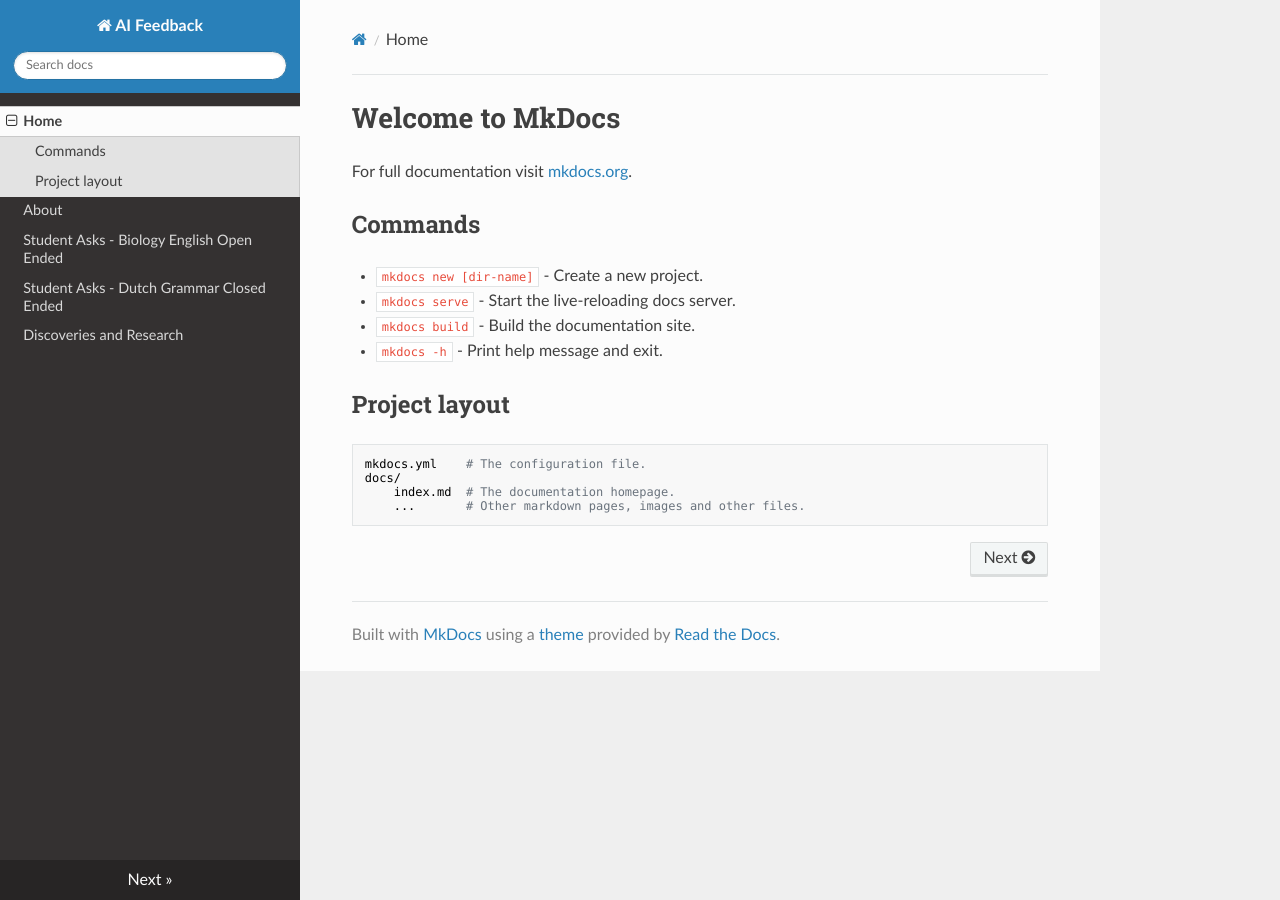
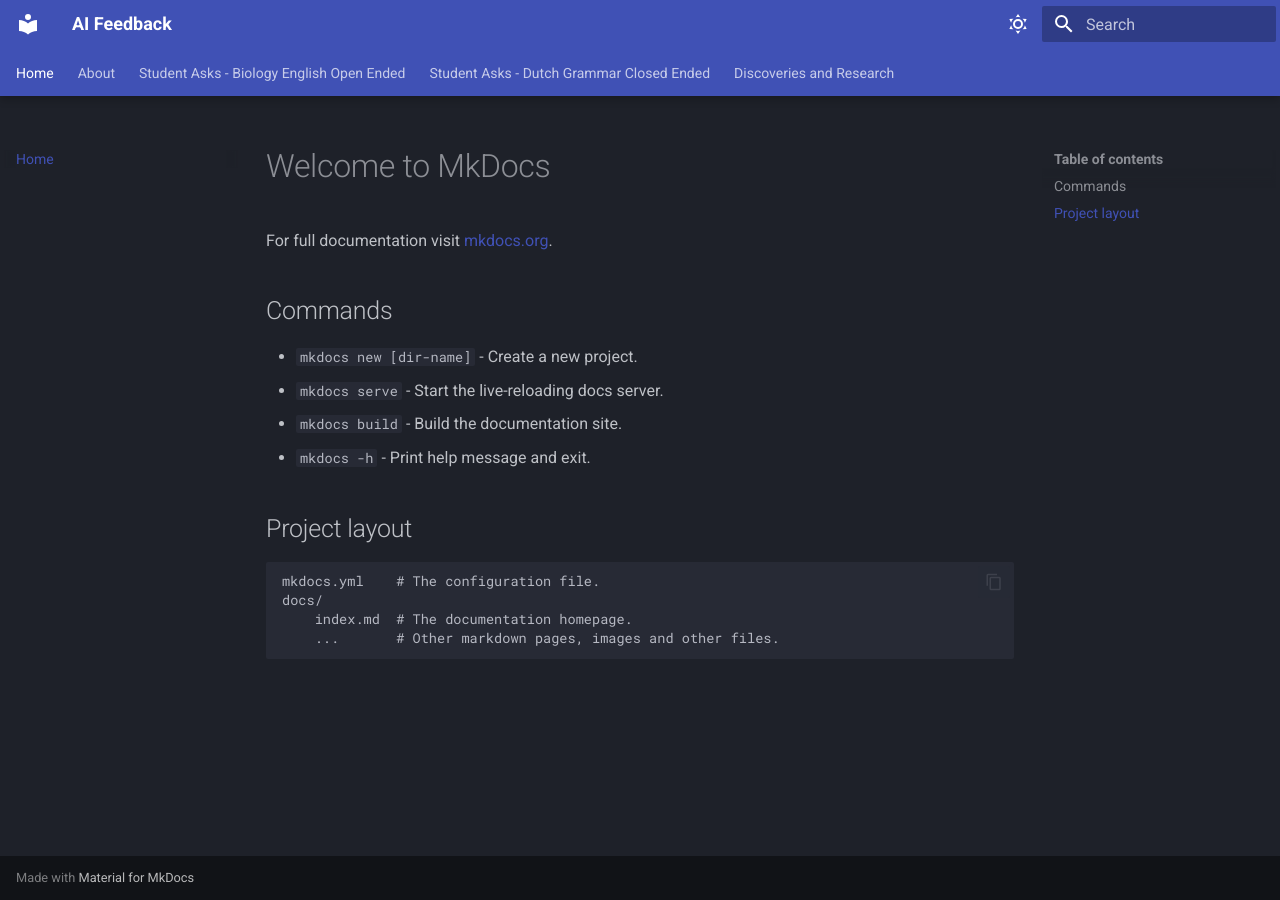
Before and after one commit to SandeepMango159/AIFeedbackEducationDocs, an MkDocs documentation site: the page built from docs/index.md, in a window 1280 px wide. Built offline with MkDocs 1.6.1 and Material for MkDocs 9.7.7, drawn with Linux system fonts in a browser that asks for light colours; nearby versions of some CDN libraries.

Commit message:
Added mkdocs material theme with big config and css
Also added some custom css

```diff
--- /dev/null
+++ b/docs/stylesheets/extra.css
@@ -0,0 +1,51 @@
+/* :root { */
+
+  /* --md-primary-fg-color:        white; */
+  /* --md-primary-fg-color--light: brown; */
+  /* --md-primary-fg-color--dark:  yellow; */
+
+  /* --md-primary-bg-color: red;  */
+  /* --md-primary-bg-color--light: green; */
+
+    /* --md-primary-fg-color:        #232533; */
+    /* --md-primary-fg-color--light: #03a9f4;   */
+    /* --md-primary-fg-color--dark:  #348fff;  */
+    /* --md-accent-fg-color: #348fff; */
+
+/* } */
+
+
+/*
+background #232533 !important
+
+active nav #03a9f4 !important
+
+scrollbar-color: #348fff #282a39; */
+
+/* Css for the admonitions (small tooltips etc) */
+.md-typeset .admonition,
+.md-typeset details {
+  border-width: 0;
+  border-left-width: 4px;
+}
+
+/* Wrapt collapsable quote admonitions  */
+details.quote code {
+  white-space : pre-wrap !important;
+}
+
+
+@media screen and (min-width: 1220px) {
+/* Max width van de site basically */
+.md-grid {
+  max-width: 1650px;
+}
+}
+
+
+@media screen and (min-width: 1921px) {
+/* Max width van de site basically */
+.md-grid {
+  max-width: 1950px;
+}
+}
--- a/mkdocs.yml
+++ b/mkdocs.yml
@@ -7,4 +7,75 @@
   - Student Asks - Dutch Grammar Closed Ended: "Student Asks/Dutch/Grammar/Comparison.md"
   - Discoveries and Research: "discoveries.md"
 
-theme: readthedocs
+theme:
+  name: material
+  palette:
+    # Dark mode
+    - scheme: slate
+    # To switch to light mode
+      toggle:
+        icon: material/weather-sunny
+        name: Switch to light mode
+      primary: custom
+      # accent: red
+
+    # Light mode
+    - scheme: default
+      toggle:
+        icon: material/weather-night
+        name: Switch to dark mode
+  font:
+    text: Roboto
+  language: en
+  features:
+  # With anchor tracking the URL in the address bar is automatically updated with the active anchor as highlighted in the table of contents.
+    - navigation.tracking
+    # Puts nav tabs at the top instead of side, and sticky
+    - navigation.tabs
+    - navigation.tabs.sticky
+
+    # breadcrumb nav
+    - navigation.path
+
+    # adds back to top button
+    - navigation.top
+
+    # Serch auto completion, accept with right key
+    - search.suggest
+
+    # highlights the search results on the page
+    - search.highlight
+
+    # add content to codeblocks like special kinds of comments etc
+    - content.code.annotate
+
+    # allows user to cocpy the code, handy
+    - content.code.copy
+
+    # vergeten
+    - toc.follow
+
+extra_css:
+  - stylesheets/extra.css
+
+markdown_extensions:
+
+  # For code blocks and highlighting
+  - pymdownx.highlight:
+      # adds ability for linenumbers
+      anchor_linenums: true
+      # wraps __span id to each cod line element
+      line_spans: __span
+      # adds language highlighting
+      pygments_lang_class: true
+
+  # enables admonitions
+  - admonition
+  # adds inline code highlighting
+  - pymdownx.inlinehilite
+  # ability to use include other files in other files
+  - pymdownx.snippets
+  # adds abiility to nest code and content bloscks inside of eachother
+  - pymdownx.superfences
+  # adds ability to add collapsible note blocks/admonitions
+  - pymdownx.details
```
